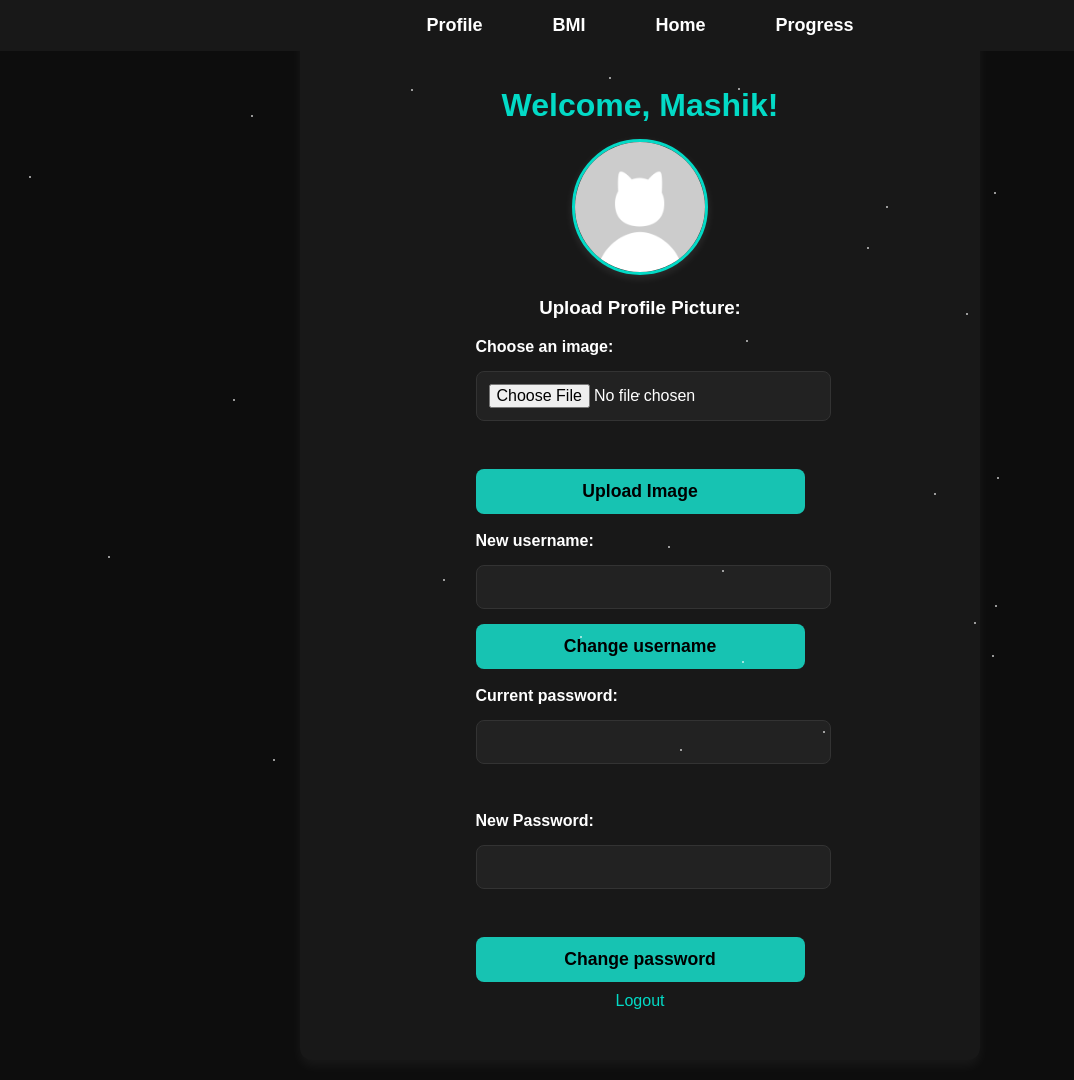
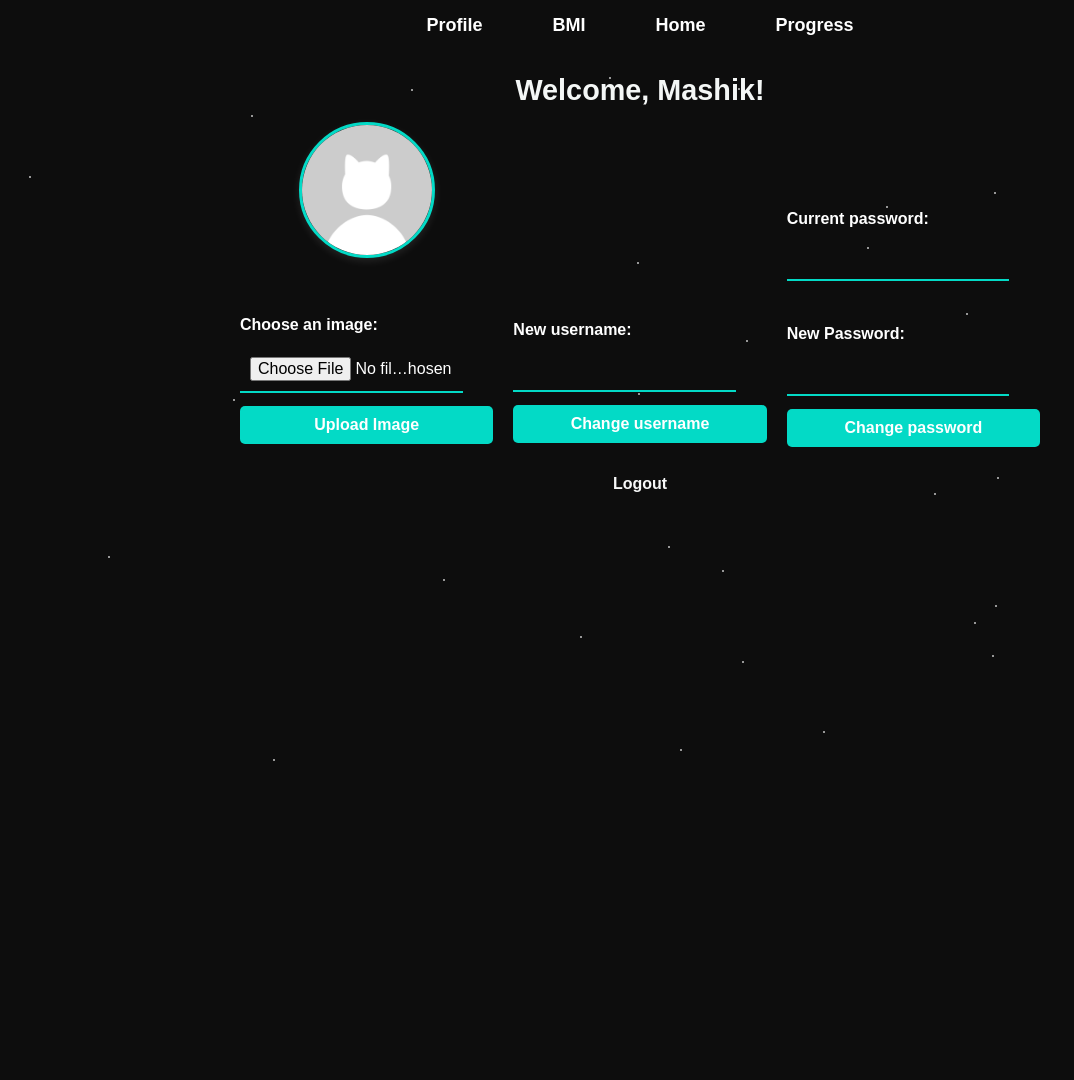
Before and after one commit to MariannaSh/InjuryTracker, a Flask app: page /profile in a window 1280 px wide. Shown: the whole page, without its empty margins (0-1074 px from the left). After the commit the page ends 761 px from the top, so only its background shows below. Run offline with Flask 3, Linux system fonts and the light colour scheme; the visitor is signed in with stand-in values (Sample User, id 1); data comes from the database, SQL or seed files in the repository; both versions use the stored data as it was after the commit.

Commit message:
design edits

```diff
--- a/auth.py
+++ b/auth.py
@@ -30,7 +30,8 @@ def register():
         password = request.form['password']
         add_user(username, password)
         session['username'] = username
-        return redirect(url_for('home_page'))
+        flash("Registration successful! Please log in.", "success")
+        return redirect(url_for('auth.login'))
     return render_template('register.html')
 
 @auth_bp.route('/login', methods=['GET', 'POST'])
--- a/static/css/bmi.css
+++ b/static/css/bmi.css
@@ -10,7 +10,7 @@ body {
 
 /* Меню навигации */
 .menu {
-    background-color: #181818;
+    background-color: #0d0d0d;
     padding: 15px 0;
     box-shadow: none;
 }
@@ -98,7 +98,7 @@ form input {
 /* Кнопка */
 .buttons button {
     background-color: #17c3b2;
-    color: #000;
+    color: #fcfbfb;
     border: none;
     padding: 14px 22px;
     font-size: 18px;
--- a/static/css/chart.css
+++ b/static/css/chart.css
@@ -23,7 +23,7 @@ body {
 
 .button {
     background-color: #03dac6; /* Нежно-бирюзовый */
-    color: #000; /* Темный текст для контраста */
+    color: #fdf9f9; /* Темный текст для контраста */
     border: none;
     padding: 14px 22px;
     font-size: 17px;
--- a/static/css/profile.css
+++ b/static/css/profile.css
@@ -1,6 +1,6 @@
 body {
     font-family: 'Poppins', sans-serif;
-    background: #0d0d0d; /* Более глубокий черный */
+    background: #0d0d0d;
     color: #ffffff;
     margin: 0;
     padding: 0;
@@ -8,39 +8,22 @@ body {
     flex-direction: column;
     align-items: center;
     justify-content: center;
-    min-height: 100vh;
+    min-height: 50vh;
     text-align: center;
 }
 
-.container {
-    background: #181818;
-    padding: 40px;
-    border-radius: 12px;
-    box-shadow: 0 6px 12px rgba(255, 255, 255, 0.05);
-    width: 85%;
-    max-width: 600px;
-    display: flex;
-    flex-direction: column;
-    align-items: center;
-    transition: transform 0.3s ease-in-out;
-
-    margin-top: 20px;
-    margin-bottom: 20px;
-}
-
-
 h1, h2 {
-    font-size: 2em;
-    margin-bottom: 15px;
-    color: #03dac6;
+    font-size: 1.8em;
+    margin-bottom: 13px;
+    color: #f4f7f6;
 }
 
 form {
     display: flex;
     flex-direction: column;
-    gap: 15px;
+    gap: 13px;
     width: 100%;
-    max-width: 500px;
+    max-width: 450px;
 }
 
 label {
@@ -55,45 +38,43 @@ input[type="text"],
 input[type="password"],
 input[type="file"] {
     padding: 12px;
-    border: 1px solid #333;
-    border-radius: 8px;
-    background-color: #222;
+    border: none;
+    border-bottom: 2px solid #03dac6;
+    background: transparent;
     color: #ffffff;
     font-size: 1em;
     width: 100%;
-    transition: border-color 0.3s ease-in-out, box-shadow 0.3s;
+    text-align: center;
+    transition: border-color 0.3s;
 }
 
 input[type="text"]:focus,
 input[type="password"]:focus {
     border-color: #03dac6;
-    box-shadow: 0 0 5px rgba(3, 218, 198, 0.3);
     outline: none;
 }
 
 button {
-    background-color: #17c3b2;
+    background-color: #03dac6;
     border: none;
-    padding: 12px;
-    border-radius: 8px;
-    font-size: 1.1em;
-    color: #000000;
+    padding: 10px 20px;
+    border-radius: 5px;
+    font-size: 16px;
+    color: #ffffff;
     cursor: pointer;
     transition: background 0.3s, transform 0.2s;
-    width: 100%;
-    max-width: 400px;
     font-weight: bold;
+    min-width: 40%;
+    text-align: center;
 }
 
 button:hover {
-    background-color: #149e90;
-    color: white;
+    background-color: #02c2ad;
     transform: translateY(-2px);
 }
-
 /* Меню навигации */
 .menu {
-    background-color: #181818;
+    background-color: #0d0d0d;
     padding: 15px 0;
     width: 100%;
     position: fixed;
@@ -164,7 +145,7 @@ button:hover {
 }
 
 .profile-actions a {
-    color: #03dac6;
+    color: #f7f8f8;
     font-size: 16px;
     text-decoration: none;
     margin: 10px;
@@ -173,7 +154,7 @@ button:hover {
 }
 
 .profile-actions a:hover {
-    color: #018786;
+    color: #ff0c9a;
 }
 
 .error-message {
@@ -206,3 +187,67 @@ button:hover {
 .star:nth-child(3) { top: 50%; left: 50%; }
 .star:nth-child(4) { top: 70%; left: 30%; }
 .star:nth-child(5) { top: 90%; left: 70%; }
+
+
+.profile-container {
+    display: flex;
+    flex-direction: column;
+    align-items: center;
+    justify-content: center;
+    width: 100%;
+    max-width: 800px;
+    color: #ffffff;
+    margin-top: 50px;
+}
+
+.profile-row {
+    display: flex;
+    justify-content: space-between;
+    align-items: center;
+    width: 100%;
+    gap: 20px;
+}
+
+.profile-column {
+    flex: 1;
+    display: flex;
+    flex-direction: column;
+    align-items: center;
+    text-align: center;
+}
+
+.profile-column input {
+    width: 80%;
+    padding: 10px;
+    border: none;
+    border-bottom: 2px solid #03dac6;
+    background: transparent;
+    color: #ffffff;
+    font-size: 1em;
+    text-align: center;
+    transition: border-color 0.3s;
+}
+
+.profile-column input:focus {
+    border-color: #03dac6;
+    outline: none;
+}
+
+.profile-picture img {
+    width: 130px;
+    height: 130px;
+    border-radius: 50%;
+    border: 3px solid #03dac6;
+    box-shadow: 0 3px 8px rgba(255, 255, 255, 0.1);
+    transition: transform 0.3s;
+}
+
+.profile-picture img:hover {
+    transform: scale(1.05);
+}
+
+.action-link {
+    font-size: 18px;
+    font-weight: bold;
+    color: #ffffff;
+}
--- a/static/css/recommendation.css
+++ b/static/css/recommendation.css
@@ -5,9 +5,10 @@ body {
     background-color: #f9f9f9;
     color: #333;
 }
+
 h1 {
     text-align: center;
-    color: #0056b3;
+    color: #03dac6;
 }
 .recommendation {
     display: flex;
@@ -59,7 +60,7 @@ h1 {
     box-shadow: 0px 4px 8px rgba(0, 0, 0, 0.2);
 }
 a {
-    color: #0056b3;
+    color: #03dac6;
     text-decoration: none;
     font-weight: bold;
 }
--- a/templates/profile.html
+++ b/templates/profile.html
@@ -17,10 +17,12 @@
     </nav>
 
     <div class="container">
-
         <div class="profile-container">
             <h2>Welcome, {{ username }}!</h2>
 
+            <div class="profile-row">
+                <!-- Колонка 1: Изменение изображения -->
+                <div class="profile-column">
                     {% if profile_image %}
                         <div class="profile-picture">
                             <img src="{{ url_for('static', filename='uploads/' + profile_image) }}" alt="Profile Picture" class="profile-img">
@@ -28,37 +30,45 @@
                     {% else %}
                         <p>No profile picture uploaded.</p>
                     {% endif %}
-
-            <div class="image-upload">
-                <h3>Upload Profile Picture:</h3>
+                    <br><br><br>
                     <form action="{{ url_for('upload_profile_image') }}" method="POST" enctype="multipart/form-data">
                         <label for="profile_image">Choose an image:</label>
-                    <input type="file" name="profile_image" id="profile_image" accept="image/*" required><br>
+                        <input type="file" name="profile_image" id="profile_image" accept="image/*" required>
                         <button type="submit">Upload Image</button>
                     </form>
                 </div>
-            <br>
-            <div class="form-container">
+
+                <!-- Колонка 2: Изменение имени -->
+                <div class="profile-column">
+                    <br><br><br><br><br><br><br><br><br><br><br>
                     <form method="POST" action="{{ url_for('change_username') }}">
                         <label for="new_username">New username:</label>
                         <input type="text" id="new_username" name="new_username" required>
                         <button type="submit">Change username</button>
                     </form>
-                <br>
+                </div>
+
+                <!-- Колонка 3: Изменение пароля -->
+                <div class="profile-column">
+                    <br><br><br><br><br>
                     <form method="POST" action="{{ url_for('auth.change_password') }}">
                         <label for="current_password">Current password:</label>
-                    <input type="password" id="current_password" name="current_password" required><br>
+                        <input type="password" id="current_password" name="current_password" required>
+                        <br>
                         <label for="new_password">New Password:</label>
-                    <input type="password" id="new_password" name="new_password" required><br>
+                        <input type="password" id="new_password" name="new_password" required>
+
                         <button type="submit">Change password</button>
                     </form>
                 </div>
-
+            </div>
+            <br>
             <div class="profile-actions">
                 <a href="{{ url_for('logout') }}" class="action-link">Logout</a>
             </div>
         </div>
     </div>
+
     <script src="/static/js/script.js"></script>
 </body>
 </html>
--- a/templates/recommendations.html
+++ b/templates/recommendations.html
@@ -41,7 +41,7 @@
     {% endif %}
 
     <div class="home-button-container" style="text-align: center; margin-top: 30px;">
-        <a href="/home" class="home-button" style="display: inline-block; padding: 10px 20px; background-color: #007bff; color: #fff; text-decoration: none; border-radius: 5px;">Home</a>
+        <a href="/home" class="home-button" style="display: inline-block; padding: 10px 20px; background-color: #03dac6; color: #fff; text-decoration: none; border-radius: 5px;">Home</a>
     </div>
 
 </body>
```
Also changed, not shown: clear_database.py (deleted, +0 -9 lines), recommendations.py (deleted, +0 -14 lines), static/css/home_page.css (+9 -16 lines), static/css/progress.css (+63 -111 lines), templates/home_page.html (+4 -3 lines), instance/users.db, static/js/script.js (line endings or trailing spaces), static/uploads/code-style.png (added). Lines whose indentation alone changed are shown as unchanged.
